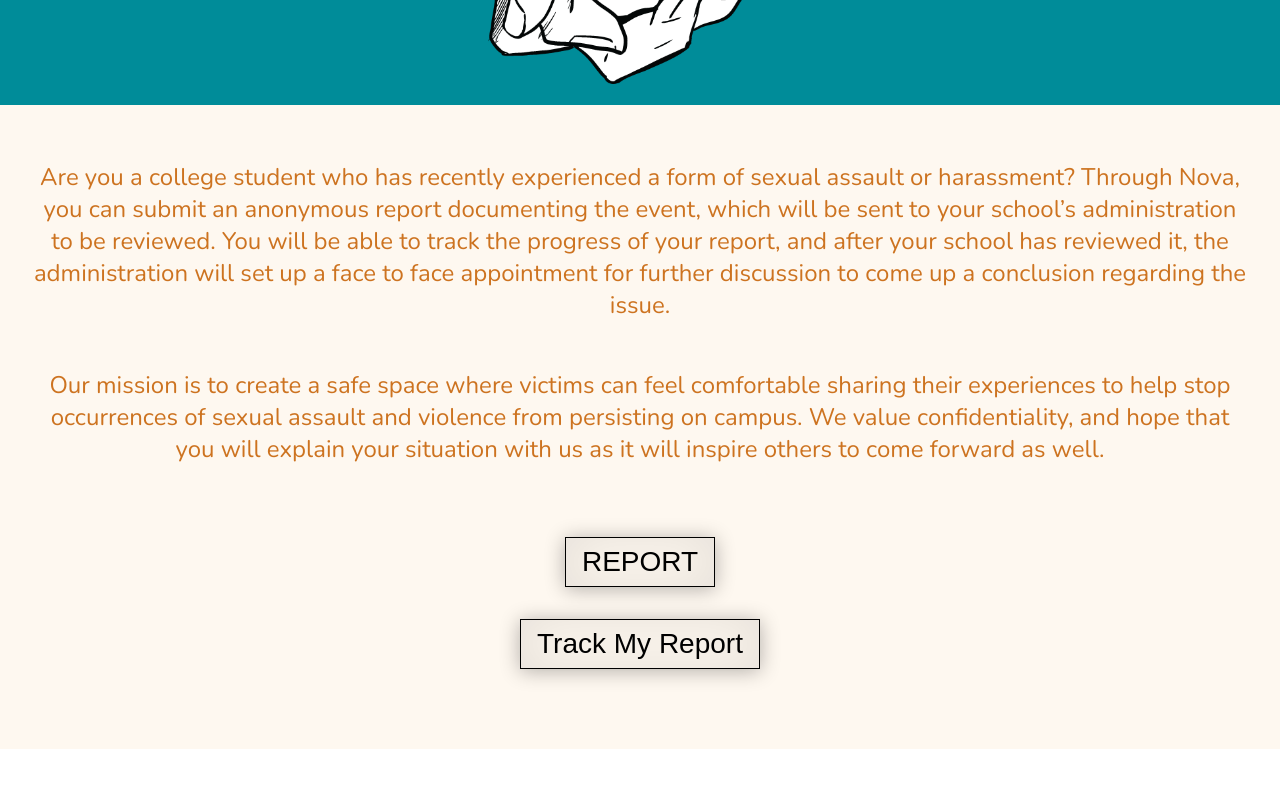
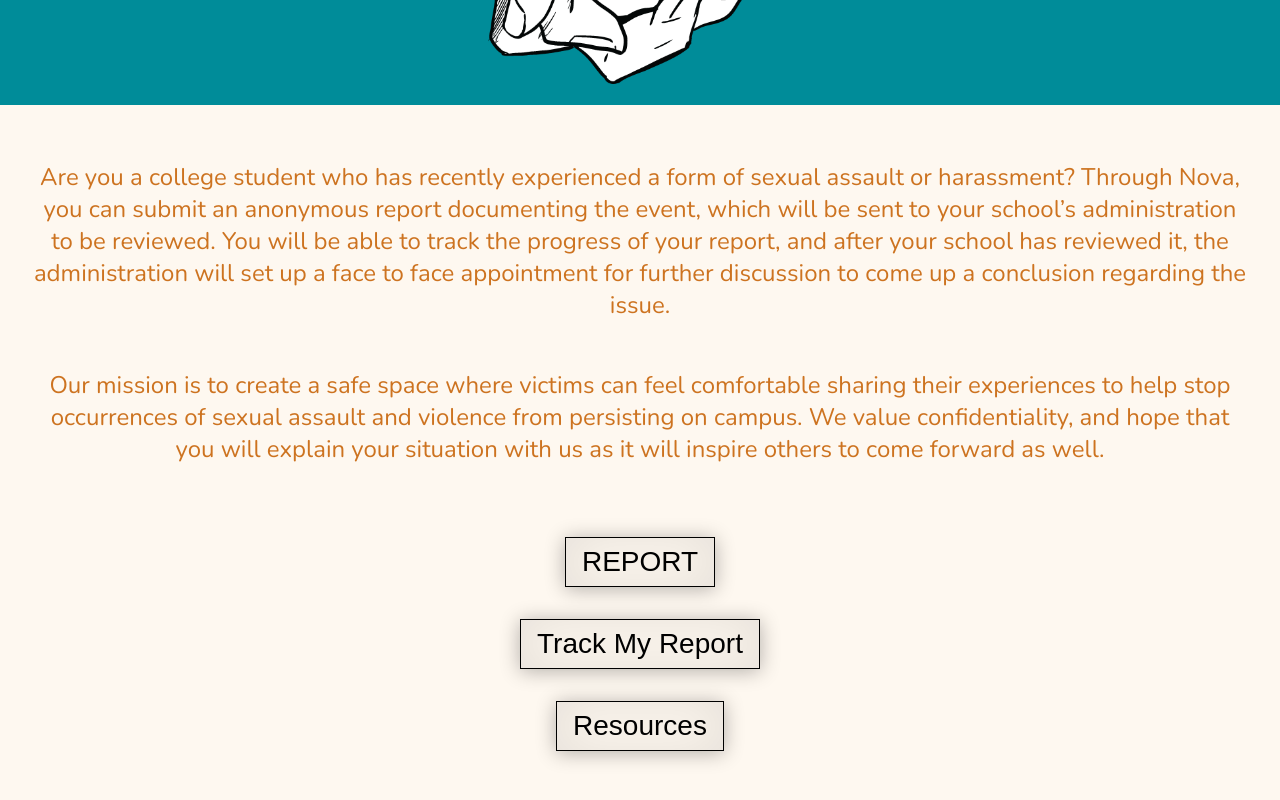
Before and after one commit to iamyevesky/pennapps2020, a React (Create React App) app: page /#/ in a window 1280 px wide. Shown: the part 352-1152 px from the top of the page. Before the commit the page ends 1101 px from the top, so only its background shows below. Built offline with nearby package versions, Linux system fonts and the light colour scheme.

Commit message:
add resources button

```diff
--- a/src/components/Home.js
+++ b/src/components/Home.js
@@ -29,6 +29,7 @@
       <div className="column" style={{paddingTop: '0px'}}>
         <a href="#Report"><button className="report-button">REPORT</button></a>
         <a href="#Track"><button className="report-button">Track My Report</button></a>
+        <a href="#Resources"><button className="report-button">Resources</button></a>
       </div>
     </div>
   );
--- a/src/styles/layout.css
+++ b/src/styles/layout.css
@@ -71,6 +71,7 @@
 }
 .report-button:hover {
     transform: scale(1.1);
+    cursor: pointer;
 }
 .hero_image {
     height: 400px;
@@ -139,6 +140,9 @@
 }
 .submit-button:active {
     color: #CD7320;
+}
+.submit-button:hover {
+    cursor: pointer;
 }
 @media only screen and (max-width: 480px) {
     .report {
```
